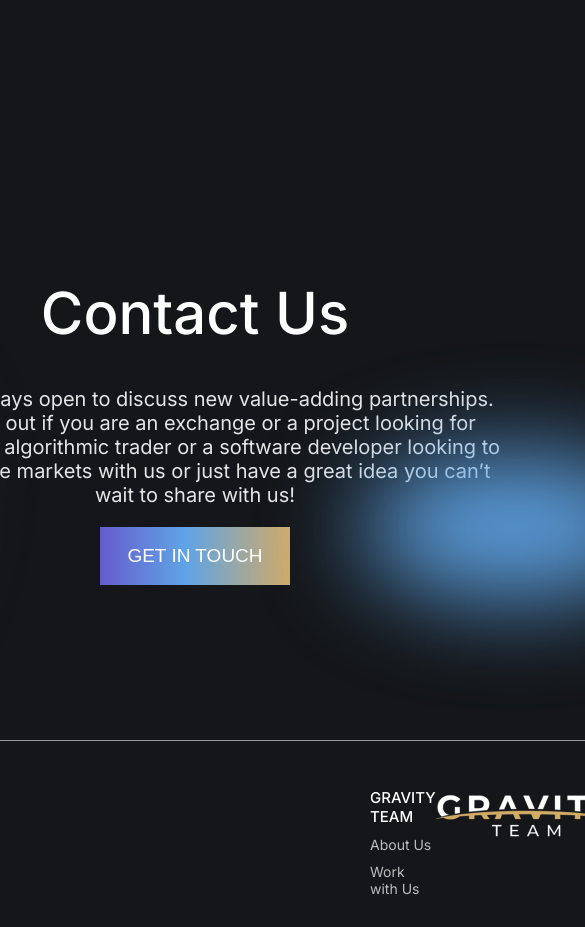
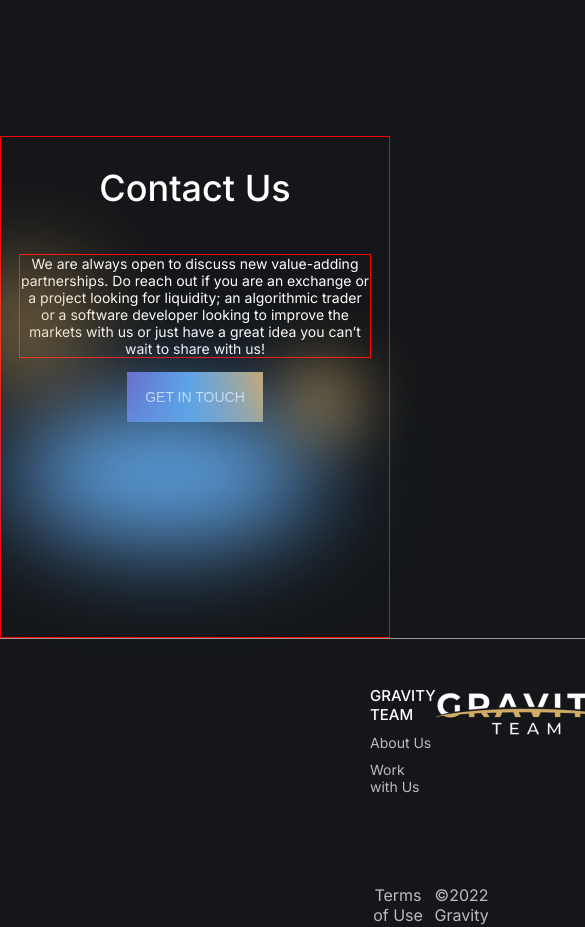
Before and after one commit to Jarax73/gravity, a React (Create React App) app: page / in a window 390 px wide. Shown: the part 5880-6807 px from the top of the page, 585 px wide, since content can reach past the window. Built offline with nearby package versions, Linux system fonts and the light colour scheme.

Commit message:
Feature: add media queries for contact section

```diff
--- a/src/components/Contact.js
+++ b/src/components/Contact.js
@@ -1,61 +1,143 @@
 import React from "react";
 import styled from "styled-components";
+
+const Section = styled.section`
+  height: 500px;
+  margin-top: 250px;
+  display: flex;
+  flex-direction: column;
+  align-items: center;
+  position: relative;
+  border: 1px solid red;
+
+  @media (max-width: 1023px) {
+    margin-top: 150px;
+  }
+`;
 
 const Button = styled.button`
   background: linear-gradient(90deg, #665dcd 0%, #5fa4e6 45%, #d2ab67 100%);
   border: none;
-  font-size: 19px;
+  font-size: 20px;
   color: white;
   height: 58px;
   width: 190px;
   cursor: pointer;
+
+  @media (max-width: 1023px) {
+    width: 20%;
+    height: 10%;
+    font-size: 16px;
+  }
+
+  @media (max-width: 767px) {
+    width: 35%;
+    font-size: 14px;
+  }
+`;
+
+const Img = styled.img`
+  position: absolute;
+  left: 250px;
+  top: 100px;
+
+  @media (max-width: 1023px) {
+    top: 150px;
+    left: -100px;
+  }
+`;
+
+const Img2 = styled.img`
+  position: absolute;
+  right: 700px;
+  top: 0px;
+
+  @media (max-width: 1023px) {
+    top: 150px;
+    right: -100px;
+  }
+
+  @media (max-width: 767px) {
+    width: 60%;
+    top: 150px;
+    right: -50px;
+  }
+`;
+
+const Img3 = styled.img`
+  position: absolute;
+  right: 300px;
+  top: -100px;
+
+  @media (max-width: 1023px) {
+    top: -80px;
+    right: -105px;
+  }
+
+  @media (max-width: 767px) {
+    display: none;
+  }
+`;
+const Img4 = styled.img`
+  position: absolute;
+  right: 450px;
+  top: 150px;
+
+  @media (max-width: 1023px) {
+    top: 30px;
+    right: 200px;
+  }
+`;
+
+const H1 = styled.h1`
+  font-weight: 500;
+  font-size: 58px;
+
+  @media (max-width: 1023px) {
+    font-size: 50px;
+  }
+
+  @media (max-width: 767px) {
+    font-size: 36px;
+  }
+`;
+
+const Paragraph = styled.p`
+  width: 30%;
+  font-size: 20px
+  color: #e5e5e5;
+    border: 1px solid red;
+
+  @media (max-width: 1023px) {
+   width: 75%;
+    font-size: 16px;
+  }
+
+  @media (max-width: 767px) {
+   width: 90%;
+    font-size: 14px;
+  }
+
 `;
 
 export default function Contact() {
   return (
-    <div
-      style={{
-        height: "500px",
-        marginTop: "250px",
-        display: "flex",
-        flexDirection: "column",
-        alignItems: "center",
-        position: "relative",
-      }}
-    >
-      {/* <div style={{  }}> */}
-      <img
-        src="/assets/blue.png"
-        alt=""
-        style={{ position: "absolute", left: 250, top: 100 }}
-      />
-      <img
-        src="/assets/y.png"
-        alt=""
-        style={{ position: "absolute", right: 700, top: 0 }}
-      />
-      <img
-        src="/assets/violet.png"
-        alt=""
-        style={{ position: "absolute", right: 300, top: -100 }}
-      />
-      <img
-        src="/assets/yy.png"
-        alt=""
-        style={{ position: "absolute", right: 450, top: 150 }}
-      />
-      {/* </div> */}
-      <div style={{}}>
-        <h1 style={{ fontSize: "58px", fontWeight: "500" }}>Contact Us</h1>
-        <p style={{ width: "623px", fontSize: "20px", color: "#E5E5E5" }}>
+    <Section>
+      <Img src="/assets/blue.png" alt="" />
+      <Img2 src="/assets/y.png" alt="" />
+      <Img3 src="/assets/violet.png" alt="" />
+      <Img4 src="/assets/yy.png" alt="" />
+      <>
+        <H1>Contact Us</H1>
+        <Paragraph>
           We are always open to discuss new value-adding partnerships. Do reach
           out if you are an exchange or a project looking for liquidity; an
           algorithmic trader or a software developer looking to improve the
           markets with us or just have a great idea you can’t wait to share with
           us!
-        </p>
+        </Paragraph>
         <Button>GET IN TOUCH</Button>
-      </div>
-    </div>
+      </>
+    </Section>
   );
 }
--- a/src/components/GravityTeam.js
+++ b/src/components/GravityTeam.js
@@ -7,7 +7,6 @@ const Section = styled.div`
   padding-right: 20%;
   display: flex;
   justify-content: space-between;
-  border: 1px solid red;
 
   @media (max-width: 1023px) {
     margin-top: 150px;
@@ -91,7 +90,6 @@ const ParagraphTeam = styled.div`
 
   @media (max-width: 1023px) {
     width: 55%;
-    border: 1px solid red;
   }
 
   @media (max-width: 767px) {
```
